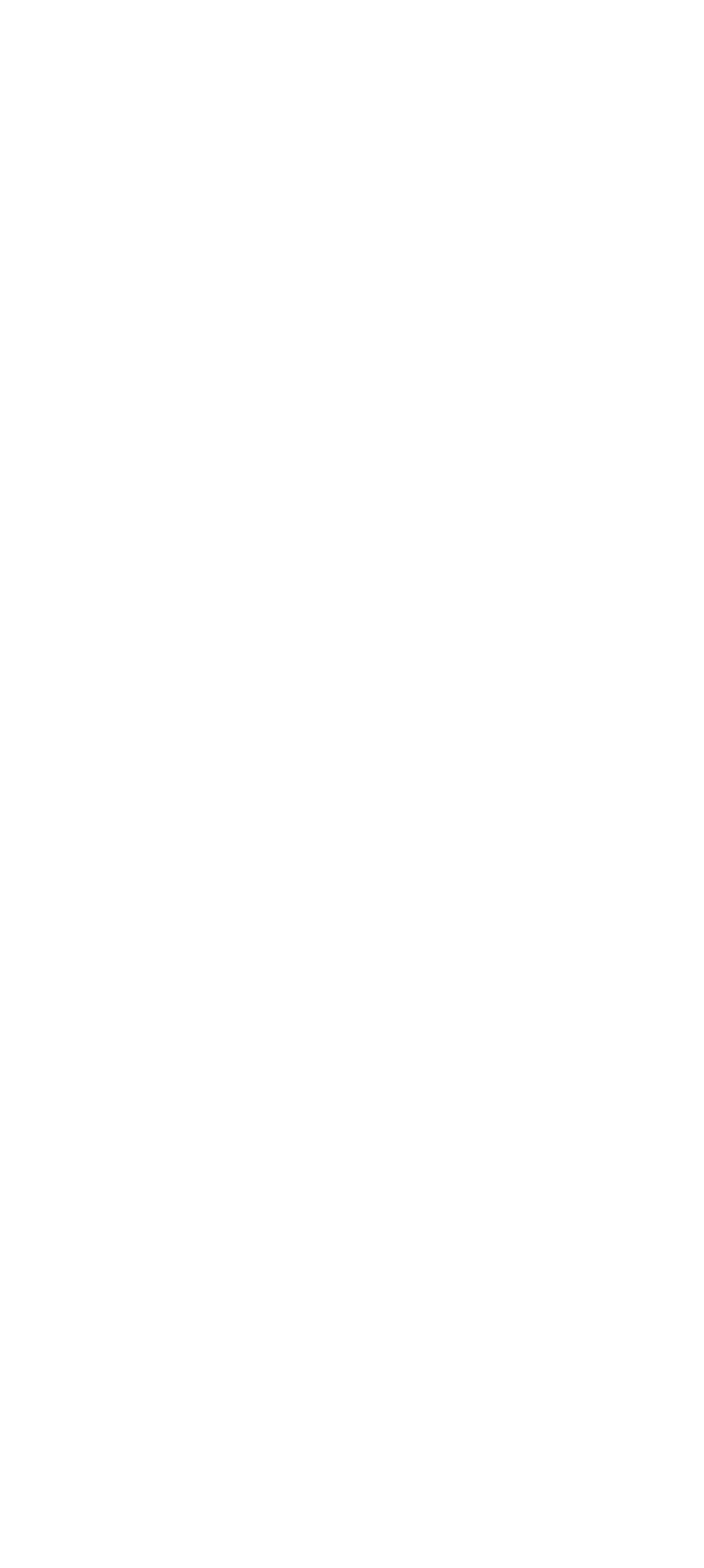
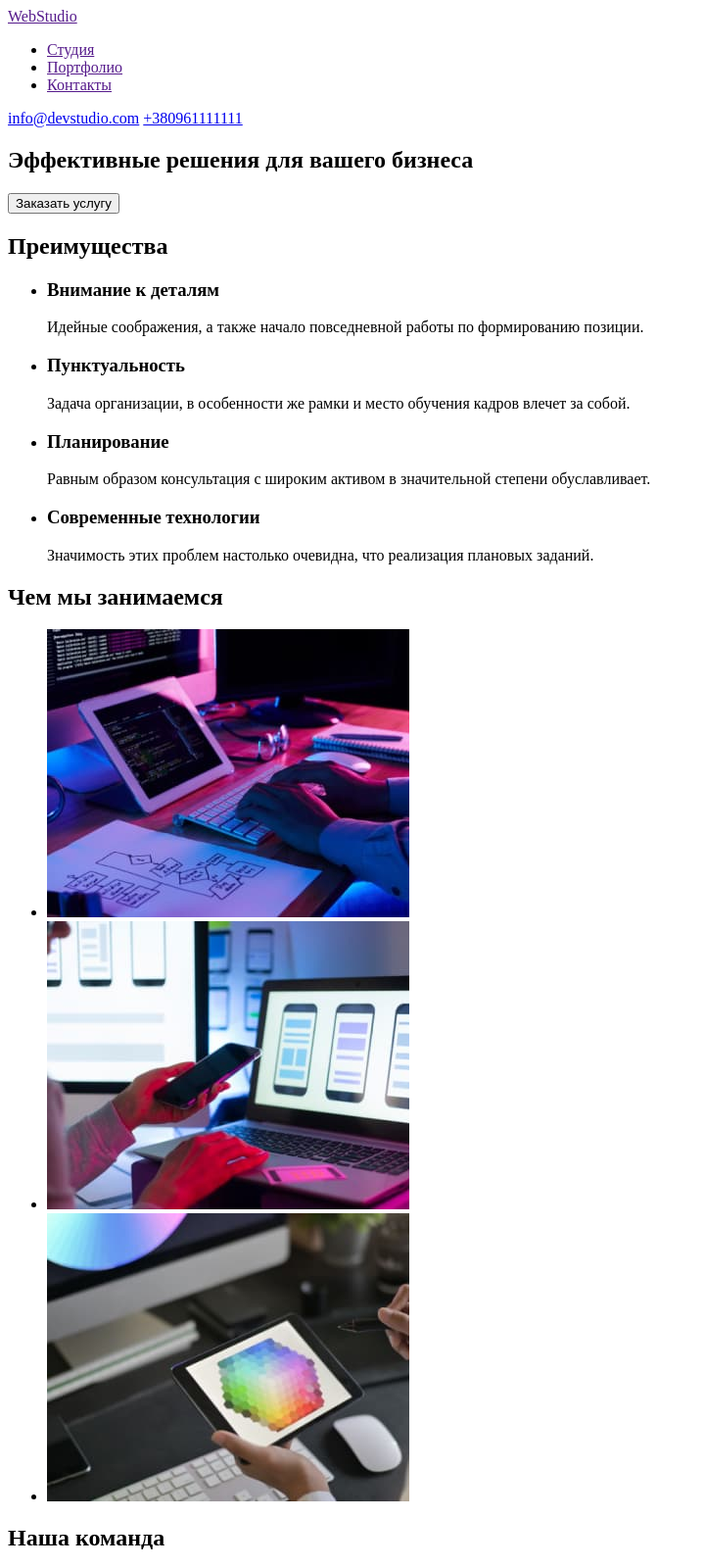
Before and after one commit to Misha-Mishkin/goit-markup-hw-01, a plain HTML site: page index.html in a window 1280 px wide. Shown: the top 1600 px of the page at 98% size, without its empty margins (0-719 px from the left). Before the commit the page ends 800 px from the top, so only its background shows below. Drawn offline with Linux system fonts and the light colour scheme.

Commit message:
Добавляет файл html

```diff
--- a/index.html
+++ b/index.html
@@ -1,7 +1,116 @@
 <!DOCTYPE html>
 <html lang="ru">
+<head>
+    <meta charset="UTF-8">
+    <meta http-equiv="X-UA-Compatible" content="IE=edge">
+    <meta name="viewport" content="width=device-width, initial-scale=1.0">
+    <title>Рекламное агенство WebStudio</title>
 
-<head>
 </head>
+<body>
+    <!--Шапка сайта с кнопками и контактами-->
+<header>
+    <nav>
+            <a href="" lang="en">WebStudio</a>
+        <ul>
+            <li><a href="">Студия</a></li>
+            <li><a href="">Портфолио</a></li>
+            <li><a href="">Контакты</a></li>
+        </ul>
+    </nav>
+    <div>
+        <a href="mailto:info@devstudio.com" lang="en">info@devstudio.com</a>
+        <a href="tel:+380961111111">+380961111111</a>
+    </div>
+</header>
 
+<!--Слайдер с баннером или видео-->
+<main>
+<div>
+    <section>
+        <h1>Эффективные решения для вашего бизнеса</h1>
+        <button type="button">Заказать услугу</button>
+    </section>
+</div>
+
+<!--Основная информация на странице-->
+    <section>
+        <h2>Преимущества</h2>
+        <ul>
+            <li>
+                <h3>Внимание к деталям</h3>
+                <p>Идейные соображения, а также начало повседневной работы по формированию позиции.</p>
+            </li>
+            <li>
+                <h3>Пунктуальность</h3>
+                <p>Задача организации, в особенности же рамки и место обучения кадров влечет за собой.</p>
+            </li>
+            <li>
+                <h3>Планирование</h3>
+                <p>Равным образом консультация с широким активом в значительной степени обуславливает.</p>
+            </li>
+            <li>
+                <h3>Современные технологии</h3>
+                <p>Значимость этих проблем настолько очевидна, что реализация плановых заданий.</p>
+            </li>
+        </ul>
+    </section>
+
+<!--Чем занимается компания-->
+    <section>
+        <h2>Чем мы занимаемся</h2>
+        <ul>
+            <li>
+                <img src="./images/img.jpg" alt="Набор кода" width="370" height="294">
+            </li>
+            <li>
+                <img src="./images/img_1.jpg" alt="Телефон в руке" width="370" height="294">
+            </li>
+            <li>
+                <img src="./images/img_2.jpg" alt="Выбор цвета на экране" width="370" height="294">
+            </li>
+        </ul>
+    </section>
+
+<!--Наша команда-->
+<section>
+    <h2>Наша команда</h2>
+    <ul>
+        <li>
+            <img src="./images/img_3.jpg" alt="Игорь Демьяненко" width="270" height="260">
+            <h3>Игорь Демьяненко</h3>
+            <p>Product Designer</p>
+        </li>
+        <li>
+            <img src="./images/img_4.jpg" alt="Ольга Репина" width="270" height="260">
+            <h3>Ольга Репина</h3>
+            <p>Frontend Developer</p>
+        </li>
+        <li>
+            <img src="./images/img_5.jpg" alt="Николай Тарасов" width="270" height="260">
+            <h3>Николай Тарасов</h3>
+            <p>Marketing</p>
+        </li>
+        <li>
+            <img src="./images/img_6.jpg" alt="Михаил Ермаков" width="270" height="260">
+            <h3>Михаил Ермаков</h3>
+            <p>UI Designer</p>
+        </li>
+    </ul>
+</section>
+</main>
+
+<!--Подвал сайта-->
+
+<footer>
+    <a href="" lang="en">WebStudio</a>
+<address>
+    г. Киев, пр-т Леси Украинки, 26<br>
+    <a href="mailto:info@devstudio.com" lang="en">info@devstudio.com</a><br>
+    <a href="tel:+380961111111">+380961111111</a>
+</address>
+
+</footer>
+
+</body>
 </html>
```
Also changed, not shown: images/img.jpg (added), images/img_1.jpg (added), images/img_2.jpg (added), images/img_3.jpg (added), images/img_4.jpg (added), images/img_5.jpg (added), images/img_6.jpg (added).
